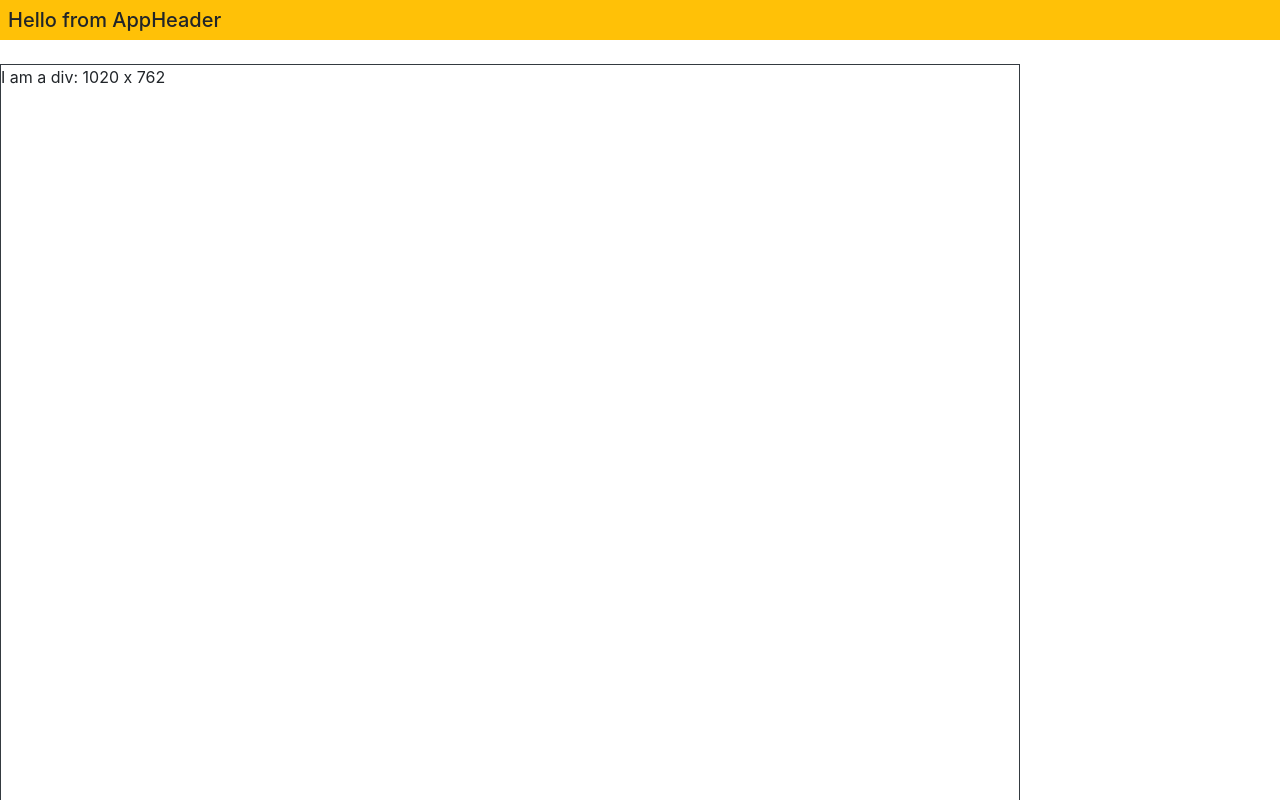
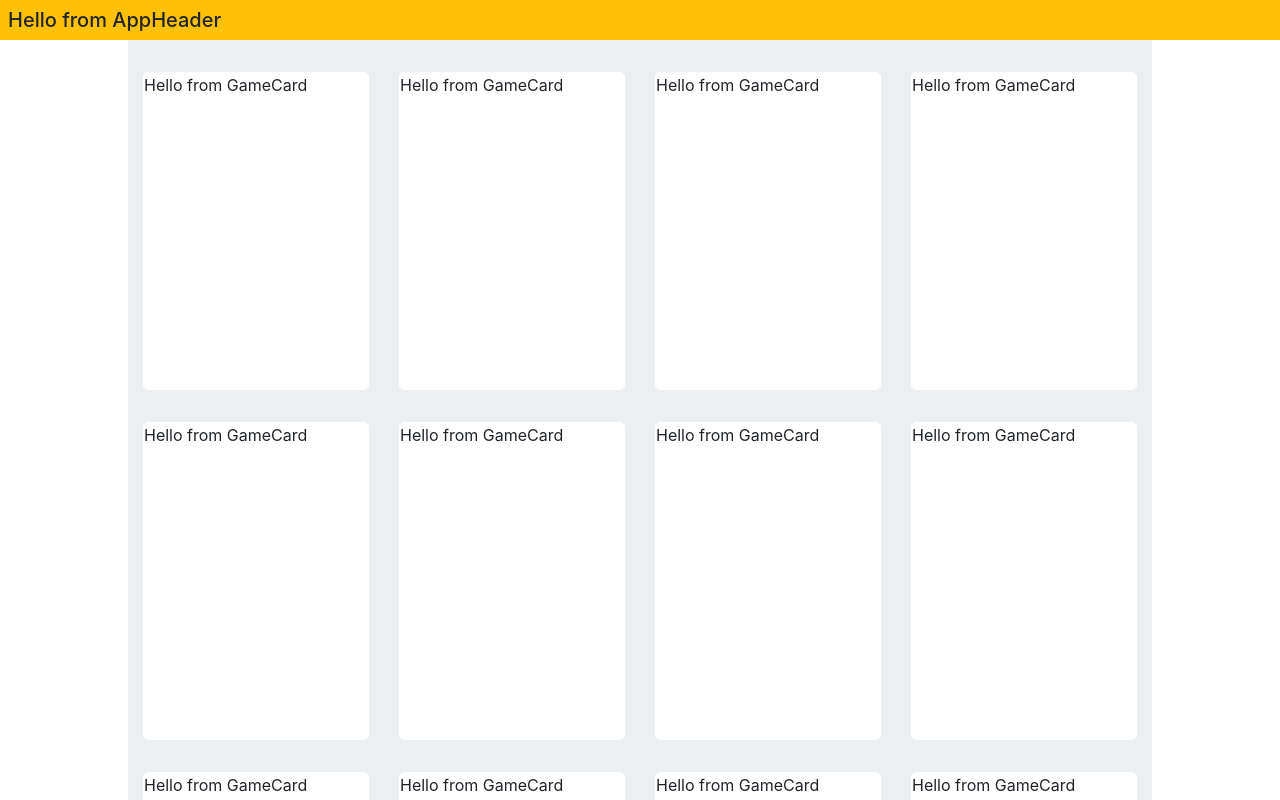
Before and after one commit to Jabernathy88/splendor-prototype, a React (Create React App) app: page / in a window 1280 px wide. Shown: the top 800 px of the page. Built offline with nearby package versions, Linux system fonts and the light colour scheme.

Commit message:
Layout. Cards inherit size from gameRow components. Temporary.

```diff
--- a/src/App.js
+++ b/src/App.js
@@ -7,10 +7,6 @@
   return (
     <div id="content">
       <AppHeader />
-      <br />
-      <div className="ipad-test border border-dark">
-        I am a div: 1020 x 762
-      </div>
       <GameBoard />
 
     </div>
--- a/src/components/GameBoard.js
+++ b/src/components/GameBoard.js
@@ -1,13 +1,13 @@
 import React from 'react';
-import GameCard from './GameCard';
+import GameRow from './GameRow';
 
 const GameBoard = () => {
   return (
-    <div id="gameBoard" className="container-fluid bg-blue-grey h-75">
-      <p>Hello from GameBoard</p>
+    <div id="gameBoard" className="container-fluid bg-blue-grey py-3">
+      <GameRow />
+      <GameRow />
+      <GameRow />
       <br />
-      <GameCard />
-
     </div>
   );
 };
--- a/src/components/GameCard.js
+++ b/src/components/GameCard.js
@@ -3,7 +3,7 @@
 export default class GameCard extends Component {
   render() {
     return (
-      <div className="h-75 w-25 border border-white rounded-lg bg-white">
+      <div className="h-100 border border-white rounded-lg bg-white">
         <p>Hello from GameCard</p>
 
       </div>
--- /dev/null
+++ b/src/components/GameRow.js
@@ -0,0 +1,23 @@
+import React from 'react';
+import GameCard from './GameCard';
+
+const GameRow = () => {
+  return (
+    <div className="row row-game-board py-3">
+      <div className="col-3 h-100">
+        <GameCard />
+      </div>
+      <div className="col-3 h-100">
+        <GameCard />
+      </div>
+      <div className="col-3 h-100">
+        <GameCard />
+      </div>
+      <div className="col-3 h-100">
+        <GameCard />
+      </div>
+    </div>
+  );
+};
+
+export default GameRow;
--- a/src/styles/app.css
+++ b/src/styles/app.css
@@ -24,8 +24,16 @@
 .bg-blue-grey {
   background: #eceff1;
 }
-
+/* test alternate viewports */
 div.ipad-test {
   height: 762px;
   width: 1020px;
 }
+/* fixed width gameboard */
+#gameBoard {
+  width: 1024px;
+  min-height: 760px;
+}
+.row-game-board {
+  height: 350px;
+}
```
